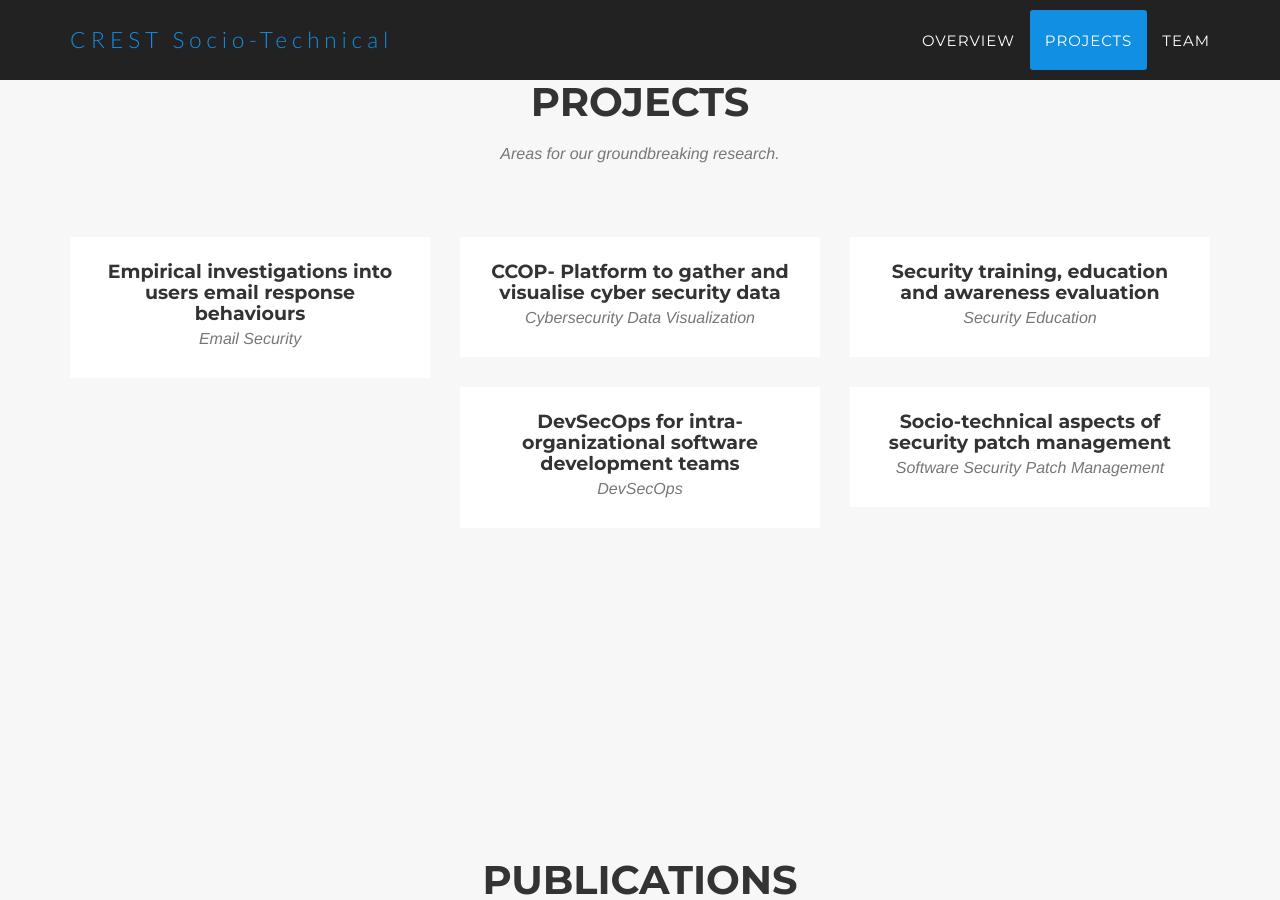
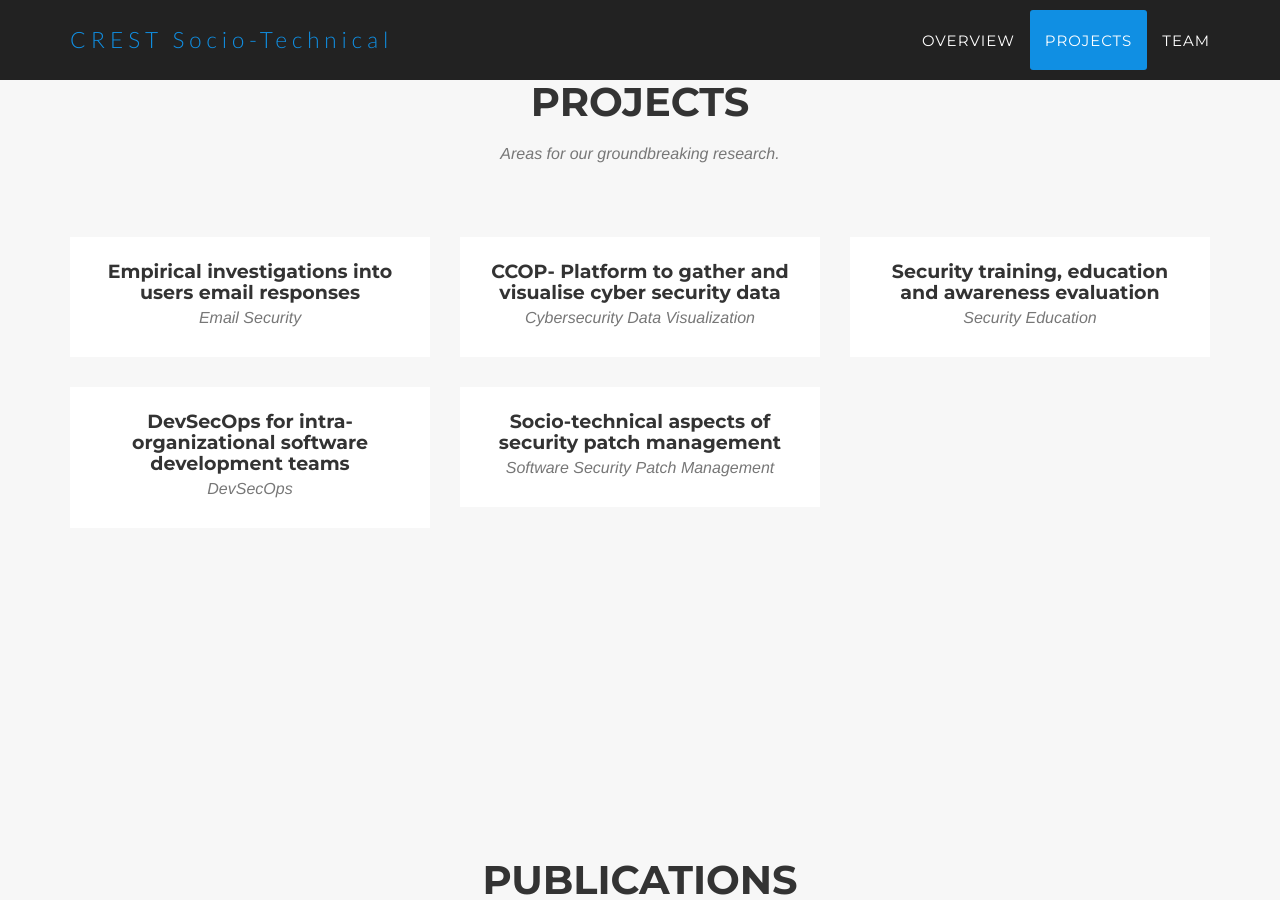
Before and after one commit to crest-socio-technical/crest-socio-technical.github.io, a Jekyll site: the page built from _posts/2014-07-17-project-2.markdown, in a window 1280 px wide and 900 px high, scrolled down 1328 px. Built offline with Jekyll 4.4.1, drawn with Linux system fonts in a browser that asks for light colours; some web fonts are replaced.

Commit message:
Update 2014-07-17-project-2.markdown

```diff
--- a/_posts/2014-07-17-project-2.markdown
+++ b/_posts/2014-07-17-project-2.markdown
@@ -1,5 +1,5 @@
 ---
-title: Empirical investigations into users email response behaviours
+title: Empirical investigations into users email responses
 subtitle: Email Security
 layout: default
 modal-id: 2
```
